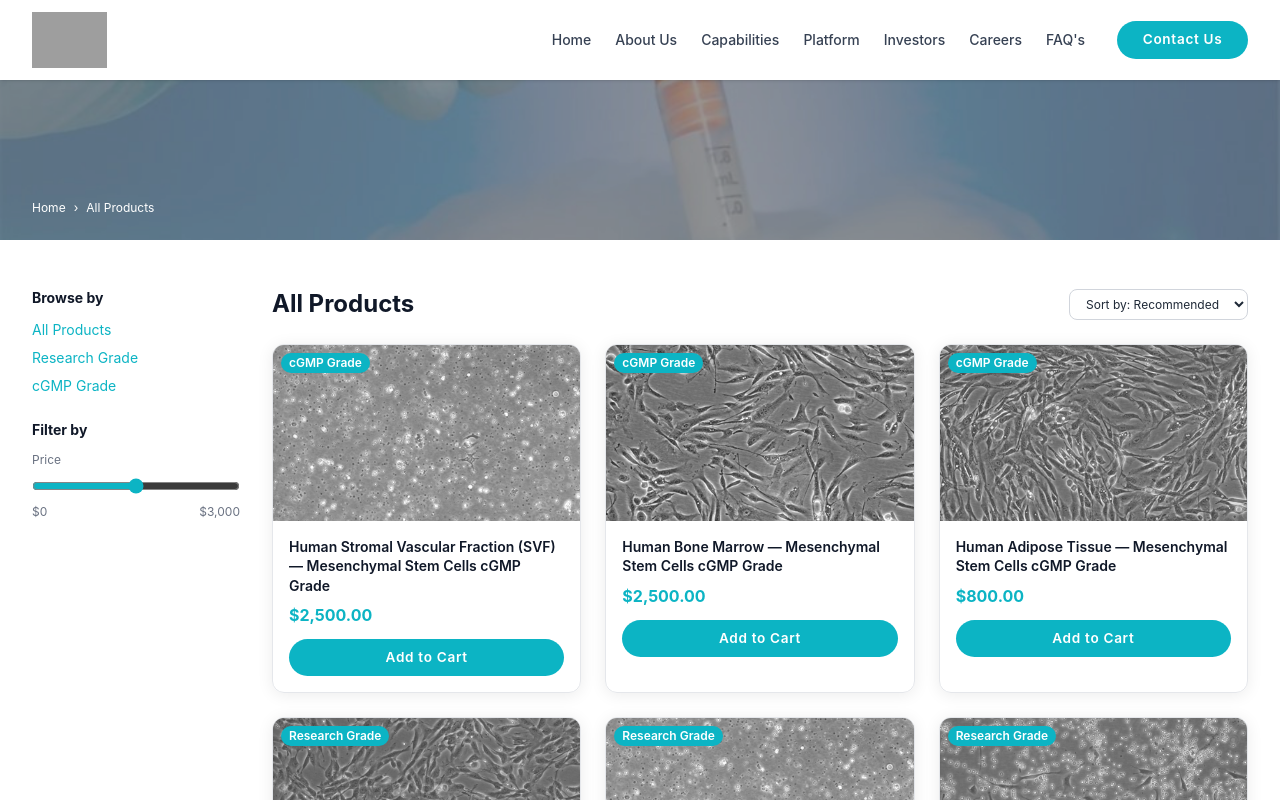
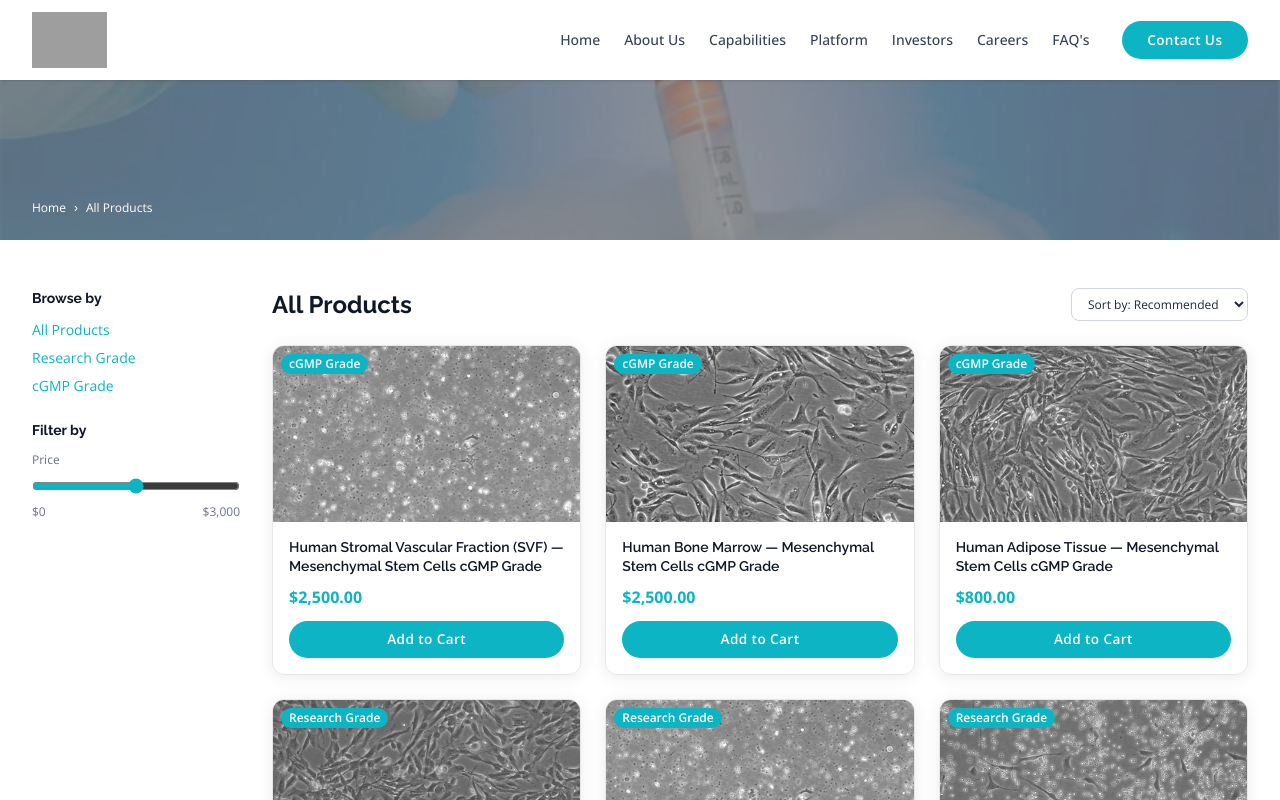
Before and after one commit to propelledmd/trucells-2026-website, a Next.js app: page /catalog in a window 1280 px wide. Shown: the top 800 px of the page. Built offline with nearby package versions, Linux system fonts and the light colour scheme; grey boxes are pictures that could not be loaded.

Commit message:
feat: add Raleway + Open Sans fonts to match Wix original

```diff
--- a/app/globals.css
+++ b/app/globals.css
@@ -7,8 +7,8 @@
   --color-navy: #0D1B2A;
   --color-navy-light: #1A2D42;
   --color-gray-light: #F5F7FA;
-  --font-sans: var(--font-geist-sans);
-  --font-mono: var(--font-geist-mono);
+  --font-sans: var(--font-open-sans), system-ui, sans-serif;
+  --font-heading: var(--font-raleway), system-ui, sans-serif;
 }
 
 :root {
@@ -19,19 +19,15 @@
 body {
   background: var(--background);
   color: var(--foreground);
-  font-family: -apple-system, BlinkMacSystemFont, 'Segoe UI', Roboto, 'Helvetica Neue', Arial, sans-serif;
+  font-family: var(--font-open-sans), -apple-system, BlinkMacSystemFont, 'Segoe UI', sans-serif;
+}
+
+h1, h2, h3, h4, h5, h6 {
+  font-family: var(--font-raleway), -apple-system, BlinkMacSystemFont, 'Segoe UI', sans-serif;
 }
 
 * {
   box-sizing: border-box;
-}
-
-.hero-overlay {
-  background: linear-gradient(to right, rgba(255,255,255,0.85) 45%, rgba(255,255,255,0.2) 100%);
-}
-
-.hero-overlay-dark {
-  background: linear-gradient(to right, rgba(0,0,0,0.55) 0%, rgba(0,0,0,0.3) 100%);
 }
 
 .section-badge {
@@ -42,6 +38,7 @@ body {
   letter-spacing: 0.15em;
   text-transform: uppercase;
   margin-bottom: 0.75rem;
+  font-family: var(--font-open-sans), sans-serif;
 }
 
 .btn-primary {
@@ -51,12 +48,13 @@ body {
   border-radius: 9999px;
   font-weight: 600;
   font-size: 0.85rem;
-  letter-spacing: 0.05em;
+  letter-spacing: 0.03em;
   transition: background-color 0.2s;
   display: inline-block;
   text-decoration: none;
   cursor: pointer;
   border: none;
+  font-family: var(--font-open-sans), sans-serif;
 }
 
 .btn-primary:hover {
@@ -70,12 +68,12 @@ body {
   border-radius: 9999px;
   font-weight: 600;
   font-size: 0.85rem;
-  letter-spacing: 0.05em;
   transition: all 0.2s;
   display: inline-block;
   text-decoration: none;
   cursor: pointer;
   border: 2px solid #0CB4C4;
+  font-family: var(--font-open-sans), sans-serif;
 }
 
 .btn-outline:hover {
--- a/app/layout.tsx
+++ b/app/layout.tsx
@@ -1,7 +1,22 @@
 import type { Metadata } from "next";
+import { Raleway, Open_Sans } from "next/font/google";
 import "./globals.css";
 import Header from "@/components/Header";
 import Footer from "@/components/Footer";
+
+const raleway = Raleway({
+  subsets: ["latin"],
+  weight: ["400", "500", "600", "700", "800", "900"],
+  variable: "--font-raleway",
+  display: "swap",
+});
+
+const openSans = Open_Sans({
+  subsets: ["latin"],
+  weight: ["400", "500", "600", "700"],
+  variable: "--font-open-sans",
+  display: "swap",
+});
 
 export const metadata: Metadata = {
   title: "TruCells | Preserve Your Body's Natural Healing Power",
@@ -14,7 +29,7 @@ export default function RootLayout({
   children: React.ReactNode;
 }>) {
   return (
-    <html lang="en">
+    <html lang="en" className={`${raleway.variable} ${openSans.variable}`}>
       <body className="flex flex-col min-h-screen">
         <Header />
         <main className="flex-1">{children}</main>
--- a/components/HeroSlideshow.tsx
+++ b/components/HeroSlideshow.tsx
@@ -58,8 +58,8 @@ export default function HeroSlideshow() {
             </span>
           </div>
 
-          {/* Headline — dark text with tight line-height, "Natural Healing Power" in teal */}
-          <h1 className="font-black leading-[1.08] mb-6" style={{ fontSize: "clamp(2.8rem, 5.5vw, 4.5rem)" }}>
+          {/* Headline */}
+          <h1 className="leading-[1.08] mb-6" style={{ fontSize: "clamp(2.8rem, 5.5vw, 4.5rem)", fontFamily: "var(--font-raleway)", fontWeight: 900 }}>
             <span className="block text-gray-900">Preserve Your</span>
             <span className="block text-gray-900">
               Body&apos;s <span className="text-[#0CB4C4]">Natural</span>
```
